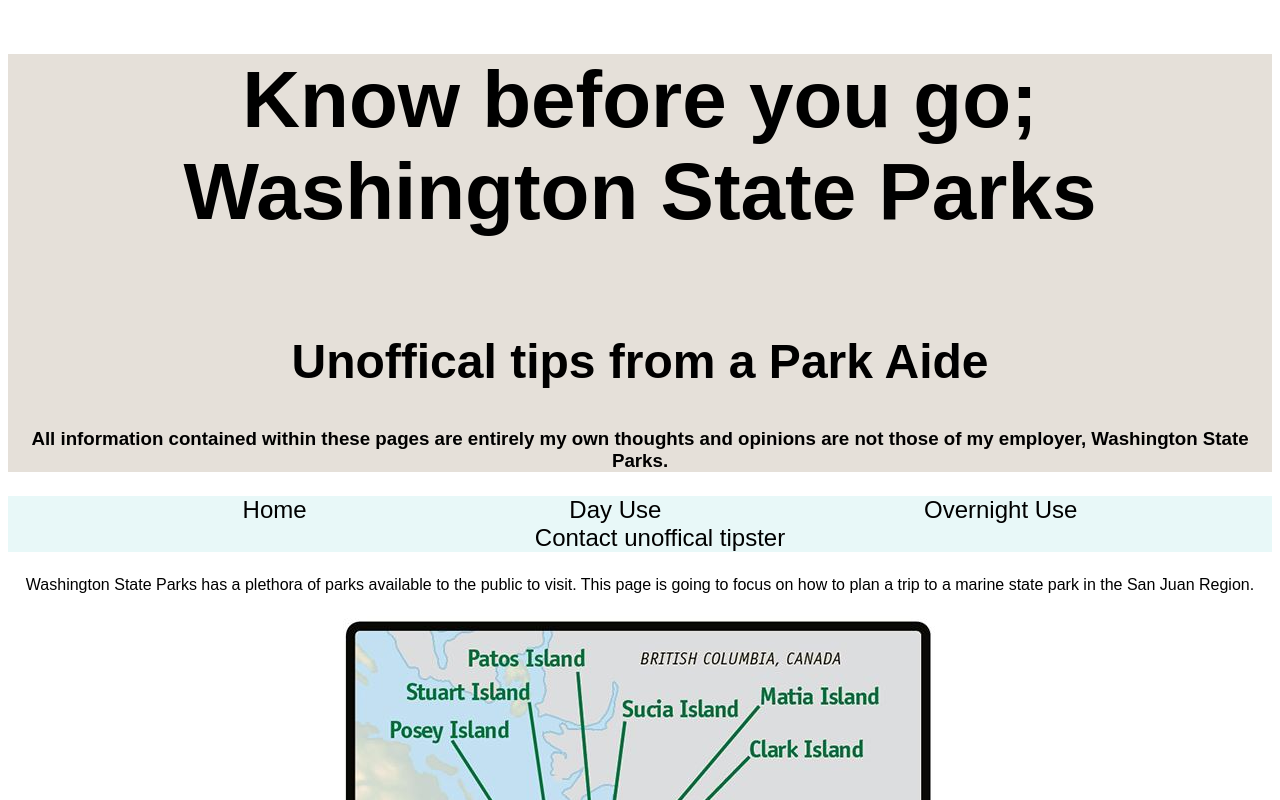
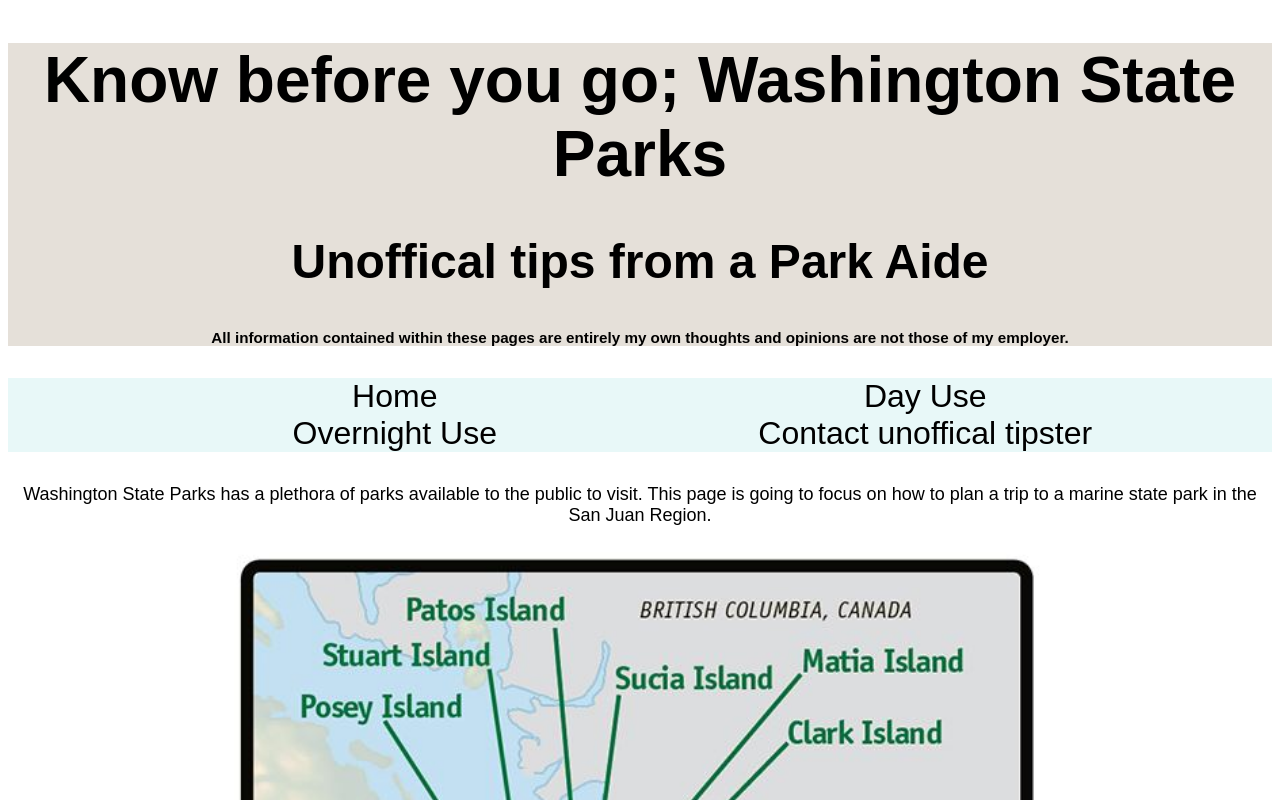
Before and after one commit to lis549-sp21/project-BethCram, a plain HTML site: page index.html in a window 1280 px wide. Shown: the top 800 px of the page. Drawn offline with Linux system fonts and the light colour scheme.

Commit message:
Corrected media queries and responsiveness

```diff
--- a/css/style.css
+++ b/css/style.css
@@ -1,10 +1,8 @@
 /* General Font Rules */
 body {
     font-family:Arial, Helvetica, sans-serif;
-    font-size: 16px;
+    font-size: 13px;
     text-align: center;
-
-
 }
 /* Heading Rules */
 header {
@@ -20,14 +18,18 @@ nav {
 }
 
 nav li {
-    display: inline;
-    padding-left: 8rem;
-    padding-right: 8rem;
+    display: inline-block;
+    padding-left: 1rem;
+    padding-right: 1rem;
+    width: 40%;
+    text-align: center;
+
 }
 /*  nav bar unvisited link */
 nav li a {
     color: black;
     text-decoration: none;
+
 
 }
 
@@ -56,36 +58,55 @@ body p {
     background-color: darkkhaki;
 }
 /* mobile screens */
+@media(min-width:320px) {
 body {
     margin: .5rem;
 
 }
+ /* image  */
+
+ img {
+     max-width: 70%;
+     height: auto;
+ }
 
 nav {
-    font-size: 2.5rem;
+    font-size: 1rem;
     margin-right: .5em;
+
 }
 
 nav a {
-    color: white
+    display: block;
+    width: 40px;
+    color: white;
+    text-align: center;
 }
 
 h1 {
-    font-size: 4rem;
+    font-size: 1rem;
 }
 
 h2 {
-    font-size: 2rem;
-    margin-top: 2em;
+    font-size: 1rem;
+    margin-top: 1rem;
+}
+
+p {
+    font-size: x-small;
 }
 
 footer {
     display: none;
-}
+}}
 
 /* screen width 598px or greater */
 @media(min-width:598px) {
-
+    nav a {
+        display: inline-block;
+        width: 100%;
+        color: white
+    }
 
 }
 
@@ -95,14 +116,18 @@ footer {
 
     /* image height */
 
-    html {
-        height: 100%;
+    img {
+        width: 90%;
+        height: auto;
     }
 
     main {
-        text-shadow: 1px 1px #153c43;
+        text-shadow: 1px 1px black;
     }
 
+    p {
+        font-size: small;
+    }
 
 }
 
@@ -111,19 +136,39 @@ footer {
 
 
     nav {
-        font-size: 1.5rem;
+        font-size: 2rem;
     }
 
     h1 {
-        font-size: 5rem;
+        font-size: 3rem;
+    }
+
+    h2 {
+        font-size: 2rem;
+    }
+
+    p {
+        font-size: medium;
+    }
+
+}
+
+/* screen width 1200px or greater */
+@media(min-width:1200px) {
+    nav {
+        font-size: 2rem;
+    }
+
+    h1 {
+        font-size: 4rem;
     }
 
     h2 {
         font-size: 3rem;
     }
-}
 
-/* screen width 1200px or greater */
-@media(min-width:1200px) {
+    p {
+        font-size: large
+    }
 
 }
--- a/index.html
+++ b/index.html
@@ -15,7 +15,7 @@
 <header><h1>Know before you go; Washington State Parks</h1>
     <h2> Unoffical tips from a Park Aide</h2>
     <h3>All information contained within these pages are entirely my own thoughts and
-        opinions are not those of my employer, Washington State Parks.</h3>
+        opinions are not those of my employer.</h3>
 </header>
 <nav>
     <ul>
```
Also changed, not shown: dayuse.html (+4 -2 lines), overnightuse.html (+3 -1 lines).
